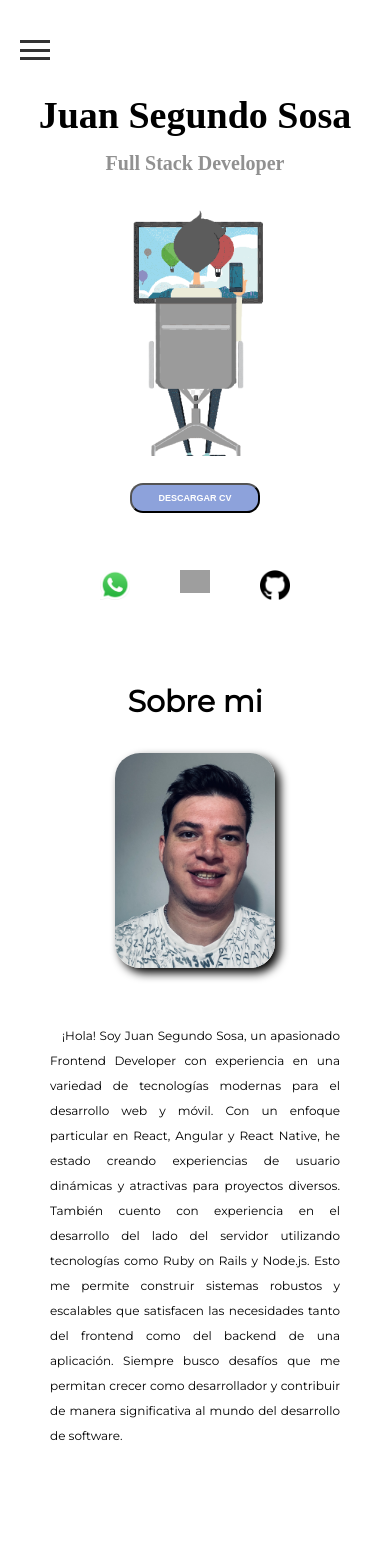
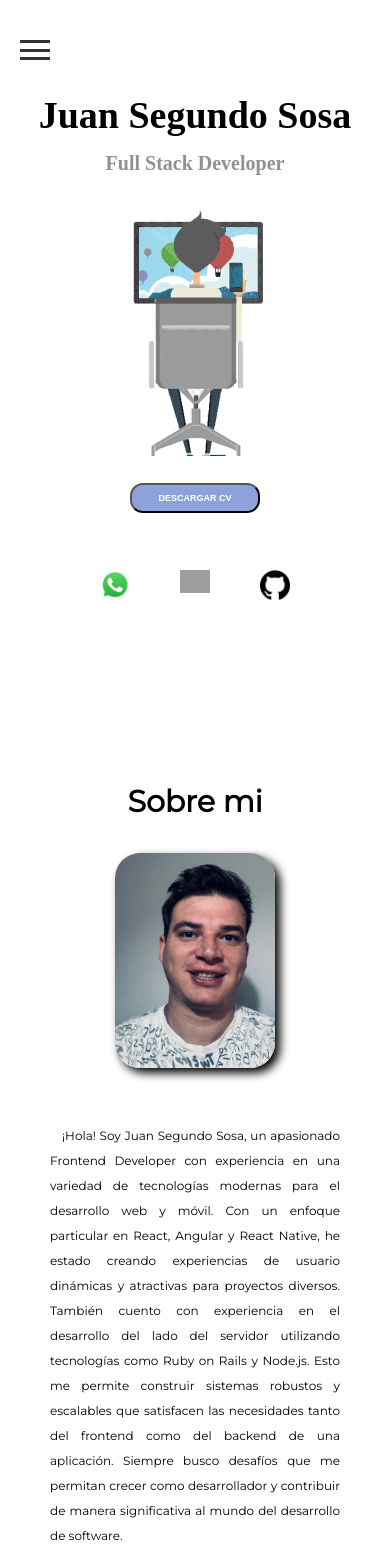
Before and after one commit to Juanse1998/Portfolio, a React (Create React App) app: page / in a window 390 px wide. Shown: the top 1568 px of the page. Built offline with nearby package versions, Linux system fonts and the light colour scheme; grey boxes are pictures that could not be loaded.

Commit message:
delete margin presentation mobile

```diff
--- a/src/Components/Me/Me.css
+++ b/src/Components/Me/Me.css
@@ -97,8 +97,4 @@
       text-align: justify;
     }
 
-    .presentation {
-      margin-top: 100px;
-    }
-
   }
```
